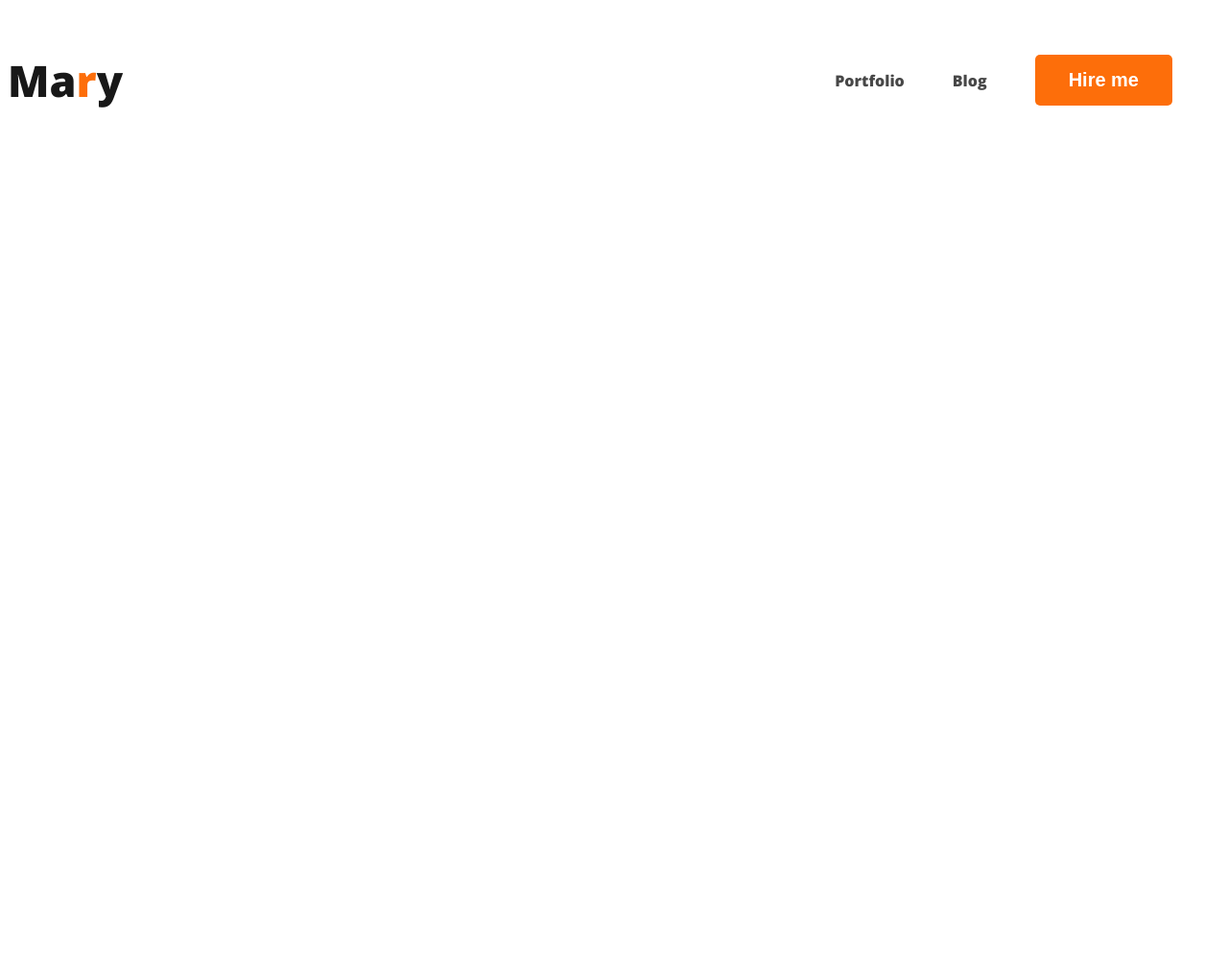
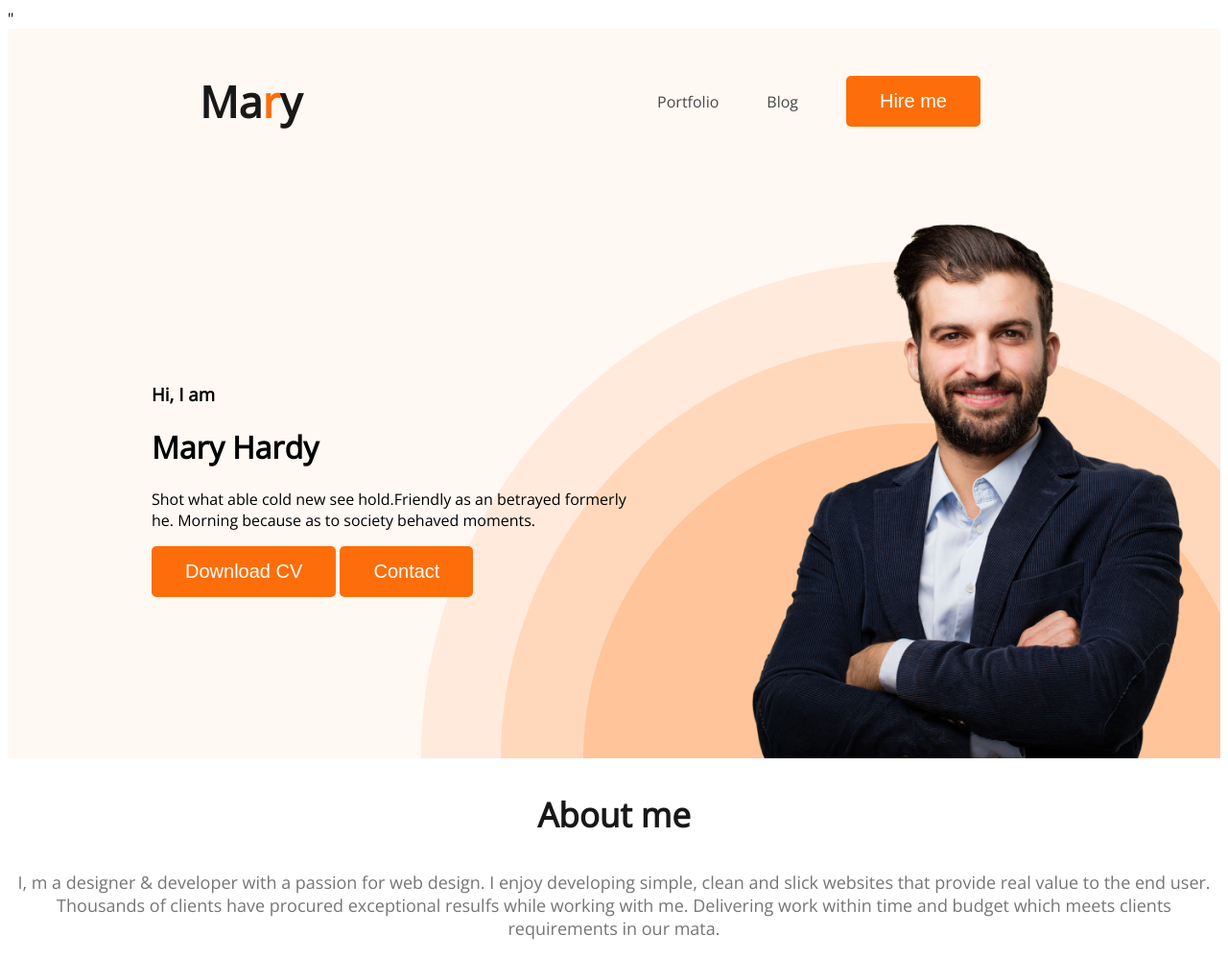
Before and after one commit to Sanzida-Siddika/web-developer-portfoilio, a plain HTML site: page index.html in a window 1280 px wide. Shown: the whole page at 96% size. Before the commit the page ends 800 px from the top, so only its background shows below. Drawn offline with nearby package versions, Linux system fonts and the light colour scheme.

Commit message:
added about

```diff
--- a/index.html
+++ b/index.html
@@ -6,12 +6,15 @@
     <title>Web-Developer Portfolio</title>
     <link rel="preconnect" href="https://fonts.googleapis.com">
 <link rel="preconnect" href="https://fonts.gstatic.com" crossorigin>
-<link href="https://fonts.googleapis.com/css2?family=Open+Sans:wght@800&display=swap" rel="stylesheet">
-
+<link href="<link rel="preconnect" href="https://fonts.googleapis.com">
+<link rel="preconnect" href="https://fonts.gstatic.com" crossorigin>
+<link href="<link rel="preconnect" href="https://fonts.googleapis.com">
+<link rel="preconnect" href="https://fonts.gstatic.com" crossorigin>
+<link href="https://fonts.googleapis.com/css2?family=Open+Sans&display=swap" rel="stylesheet">"
 <link rel="stylesheet" href="styles/portfolio.css"
 </head>
 <body>
-    <header>
+    <header class="header">
 <nav>
     <h3 class="nav-title">Ma<span class="text-primary">r</span>y</h3>
     <ul>
@@ -21,9 +24,26 @@
 
     </ul>
 </nav>
+<div class="banner">
+    <div class="banner-content">
+        <h3 class="banner-greeting">Hi, I am</h3>
+        <h1 class="banner-title">Mary Hardy</h1>
+        <p class="banner-description">Shot what able cold new see hold.Friendly as an betrayed formerly he. Morning because as to society behaved moments.</p>
+        <button class="button-primary" >Download CV</button>
+        <button class="button-primary">Contact</button>
+    </div>
+    <img class="profile-picture" src="images/hardy.png" alt="">
+
+</div>
+
     </header>
     <main>
-
+<section class="about">
+   <h3 class="section-title">About me</h3>
+<p class="section-description">
+    I, m a designer & developer with a passion for web design. I enjoy developing simple, clean and slick websites that provide real value to the end user. Thousands of clients have procured exceptional resulfs while working with me. Delivering work within time and budget which meets clients requirements in our mata.
+</p>
+</section>
     </main>
     <footer>
 
--- a/styles/portfolio.css
+++ b/styles/portfolio.css
@@ -11,24 +11,40 @@ body{
     border: 0;
     font-size: 20px;
 font-style: normal;
-font-weight: 700;
+font-weight: 400px;
 color: white;
 padding: 15px 35px;
+}
+
+.section-title{
+    color: #181818;
+    text-align: center;
+    font-size: 35px;
+    font-weight: 700;
+}
+.section-description{
+ color: #757575;
+ text-align: center;
+ font-size: 18px;
+
 }
 /* nav related css */
 nav{
     display: flex;
     justify-content: space-between;
     align-items: center;
+    margin: 0 200PX;
 }
 .nav-title{
     color: var(--Dark-01, #181818);
     font-size: 45px;
-    font-weight: 800;
+    font-weight: 700px;
 }
 nav > ul{
     display: flex;
     align-items: center;
+    font-weight: 400px;
+
 }
 nav li{
     list-style: none;
@@ -39,3 +55,46 @@ nav a {
     text-decoration: none;
     color: #474747;
 }
+.header{
+    background: #FFF8F3;
+    background-image: url("../images/header_bg.png");
+    background-repeat: no-repeat;
+    background-position:bottom right ;
+}
+.banner{
+    padding: 30px 30px 0px 150px;
+    display: flex;
+    align-items: center;
+    justify-content: space-between;
+
+    .banner-content{
+        max-width: 500px;
+    }
+}
+.profile-picture{
+    width: 500px;
+
+.banner-greeting{
+    font-size: 45px;
+    color: #474747;
+    margin-bottom: 0;
+}
+.banner-title{
+  font-size: 85px;
+  font-weight: 700;
+  margin-top: 5px;
+  margin-bottom: 20px;
+}
+/*main content style  */
+main{
+    max-width: 1140px;
+    margin: 0 auto;
+}
+/* about section style */
+.about{
+    padding: 130px;
+    border-radius:10px ;
+    background: #e89a62;
+    margin: 130px 0;
+
+}
```
